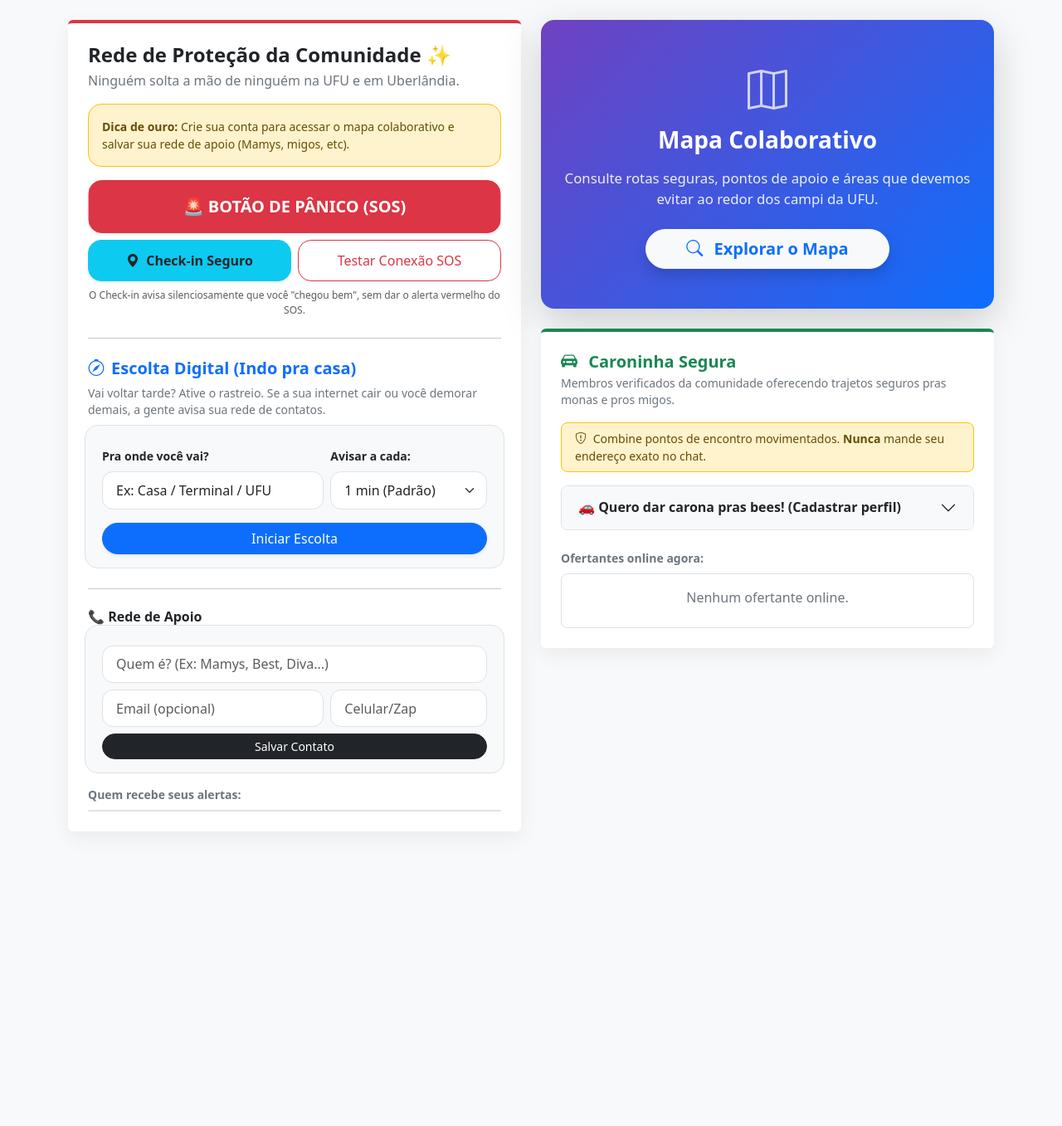
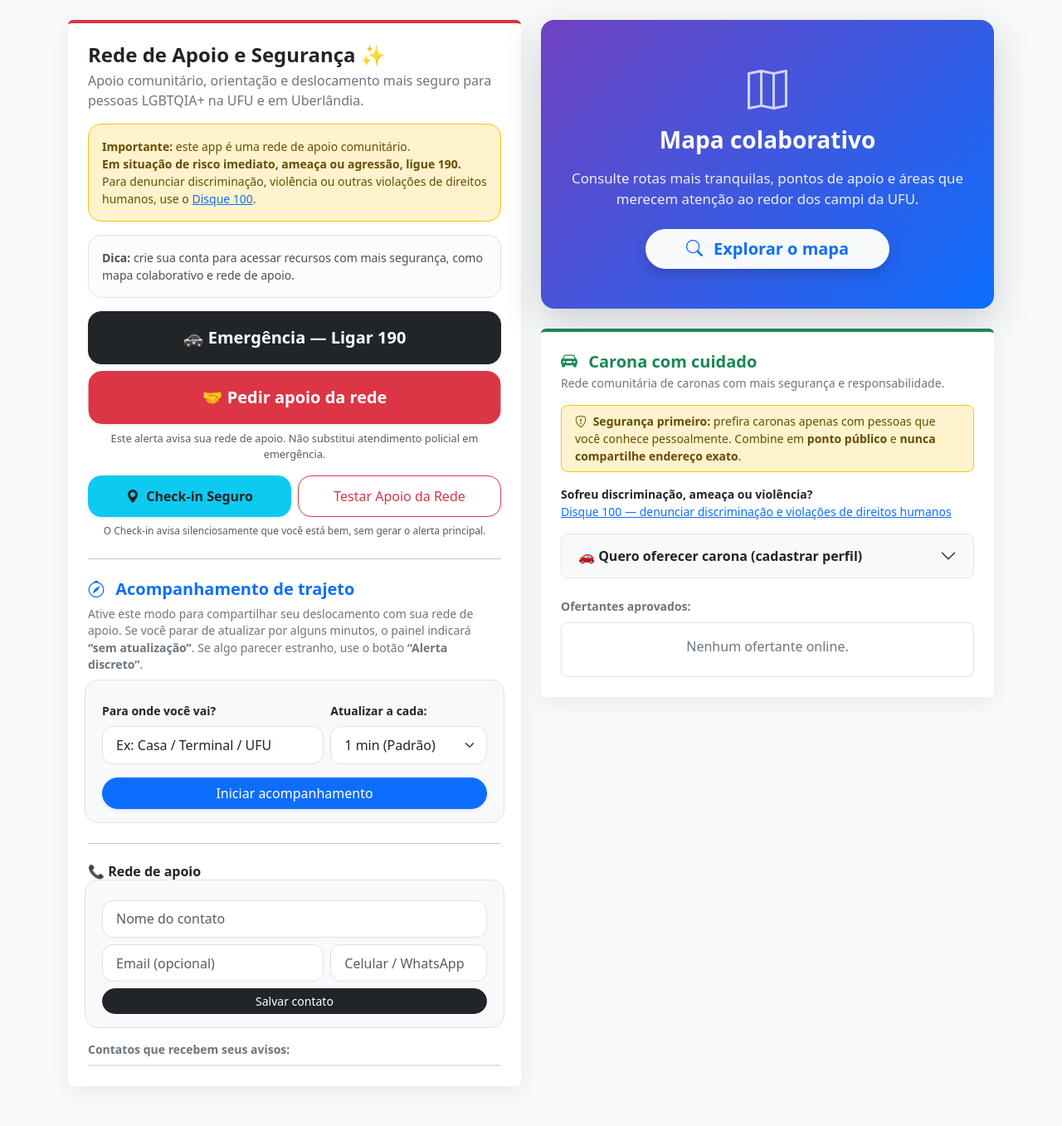
Before and after one commit to sabrinaandraderocha-cmyk/rainbowsafe, a Flask app: page / in a window 1280 px wide. Shown: the part 56-1413 px from the top of the page at 83% size. Before the commit the page ends 1034 px from the top, so only its background shows below. Run offline with Flask 3, Linux system fonts and the light colour scheme; data that the repository does not hold is empty; some libraries are stand-ins or nearby versions.

Commit message:
Update index.html

```diff
--- a/templates/index.html
+++ b/templates/index.html
@@ -41,19 +41,38 @@
       <div class="col-lg-6">
         <div class="card shadow-sm mb-4 border-top border-danger border-4">
           <div class="card-body p-4">
-            <h1 class="h4 fw-bold mb-1">Rede de Proteção da Comunidade ✨</h1>
-            <p class="text-secondary mb-3">Ninguém solta a mão de ninguém na UFU e em Uberlândia.</p>
+            <h1 class="h4 fw-bold mb-1">Rede de Apoio e Segurança ✨</h1>
+            <p class="text-secondary mb-3">
+              Apoio comunitário, orientação e deslocamento mais seguro para pessoas LGBTQIA+ na UFU e em Uberlândia.
+            </p>
+
+            <div class="alert alert-warning rounded-4 small border-warning">
+              <strong>Importante:</strong> este app é uma rede de apoio comunitário.
+              <br>
+              <strong>Em situação de risco imediato, ameaça ou agressão, ligue 190.</strong>
+              <br>
+              Para denunciar discriminação, violência ou outras violações de direitos humanos, use o
+              <a href="{{ safety.human_rights_report_url }}" target="_blank" rel="noopener noreferrer">Disque 100</a>.
+            </div>
 
             {% if not logged_in %}
-              <div class="alert alert-warning rounded-4 small border-warning">
-                <strong>Dica de ouro:</strong> Crie sua conta para acessar o mapa colaborativo e salvar sua rede de apoio (Mamys, migos, etc).
+              <div class="alert alert-light rounded-4 small border">
+                <strong>Dica:</strong> crie sua conta para acessar recursos com mais segurança, como mapa colaborativo e rede de apoio.
               </div>
             {% endif %}
 
-            <div class="d-grid gap-2 mb-2">
+            <div class="d-grid gap-2 mb-3">
+              <a href="tel:190" class="btn btn-dark btn-lg rounded-4 py-3 shadow-sm fw-bold">
+                🚓 Emergência — Ligar 190
+              </a>
+
               <button id="btnSOS" class="btn btn-danger btn-lg rounded-4 py-3 shadow-sm fw-bold">
-                🚨 BOTÃO DE PÂNICO (SOS)
+                🤝 Pedir apoio da rede
               </button>
+
+              <div class="small text-muted text-center" style="font-size: 0.8rem;">
+                Este alerta avisa sua rede de apoio. Não substitui atendimento policial em emergência.
+              </div>
             </div>
 
             <div class="row g-2">
@@ -64,30 +83,34 @@
               </div>
               <div class="col-sm-6">
                 <button id="btnTest" class="btn btn-outline-danger w-100 rounded-4" style="padding: 12px 0;">
-                  Testar Conexão SOS
+                  Testar Apoio da Rede
                 </button>
               </div>
             </div>
 
             <div class="small text-muted mt-2 text-center" style="font-size: 0.75rem;">
-              O Check-in avisa silenciosamente que você "chegou bem", sem dar o alerta vermelho do SOS.
+              O Check-in avisa silenciosamente que você está bem, sem gerar o alerta principal.
             </div>
 
             <hr class="my-4">
 
-            <h2 class="h5 fw-bold mb-2 text-primary"><i class="bi bi-compass me-2"></i>Escolta Digital (Indo pra casa)</h2>
+            <h2 class="h5 fw-bold mb-2 text-primary">
+              <i class="bi bi-compass me-2"></i> Acompanhamento de trajeto
+            </h2>
             <p class="small text-secondary mb-3">
-              Vai voltar tarde? Ative o rastreio. Se a sua internet cair ou você demorar demais, a gente avisa sua rede de contatos.
+              Ative este modo para compartilhar seu deslocamento com sua rede de apoio.
+              Se você parar de atualizar por alguns minutos, o painel indicará <strong>“sem atualização”</strong>.
+              Se algo parecer estranho, use o botão <strong>“Alerta discreto”</strong>.
             </p>
 
             <div class="row g-2 align-items-end p-3 bg-light rounded-4 border">
               <div class="col-md-7">
-                <label class="form-label small fw-semibold">Pra onde você vai?</label>
+                <label class="form-label small fw-semibold">Para onde você vai?</label>
                 <input id="walkLabel" class="form-control bg-white" value="Ex: Casa / Terminal / UFU">
               </div>
 
               <div class="col-md-5">
-                <label class="form-label small fw-semibold">Avisar a cada:</label>
+                <label class="form-label small fw-semibold">Atualizar a cada:</label>
                 <select id="walkInterval" class="form-select bg-white">
                   <option value="30">30 seg (Rápido)</option>
                   <option value="60" selected>1 min (Padrão)</option>
@@ -96,7 +119,9 @@
               </div>
 
               <div class="col-12 d-grid mt-3">
-                <button id="btnWalkStart" class="btn btn-primary rounded-pill shadow-sm">Iniciar Escolta</button>
+                <button id="btnWalkStart" class="btn btn-primary rounded-pill shadow-sm">
+                  Iniciar acompanhamento
+                </button>
               </div>
             </div>
 
@@ -104,8 +129,10 @@
               <div class="alert alert-primary rounded-4 shadow-sm border-primary">
                 <div class="d-flex justify-content-between align-items-start flex-wrap gap-2">
                   <div>
-                    <div class="fw-bold"><i class="bi bi-broadcast me-1"></i> Rota sendo monitorada</div>
-                    <div class="small mt-1">Cód. secreto: <span id="walkCode" class="font-monospace fw-bold bg-white px-2 py-1 rounded"></span></div>
+                    <div class="fw-bold"><i class="bi bi-broadcast me-1"></i> Trajeto em acompanhamento</div>
+                    <div class="small mt-1">
+                      Código: <span id="walkCode" class="font-monospace fw-bold bg-white px-2 py-1 rounded"></span>
+                    </div>
                     <div class="small text-secondary mt-2">
                       <i class="bi bi-clock-history me-1"></i> <span id="walkLastPing">Último check-in: —</span><br>
                       <i class="bi bi-hourglass-split me-1"></i> <span id="walkNextPing">Próximo em: —</span>
@@ -114,32 +141,38 @@
                 </div>
 
                 <div class="d-flex gap-2 flex-wrap mt-3 pt-3 border-top border-primary border-opacity-25">
-                  <button id="btnCopyLink" class="btn btn-sm btn-outline-primary rounded-pill flex-fill"><i class="bi bi-share me-1"></i> Link pra Mamys</button>
-                  <button id="btnWalkUncomfortable" class="btn btn-sm btn-warning rounded-pill flex-fill fw-bold text-dark"><i class="bi bi-exclamation-circle me-1"></i> Alerta Discreto</button>
-                  <button id="btnWalkFinish" class="btn btn-sm btn-success rounded-pill flex-fill fw-bold"><i class="bi bi-check2-circle me-1"></i> Cheguei Bem</button>
+                  <button id="btnCopyLink" class="btn btn-sm btn-outline-primary rounded-pill flex-fill">
+                    <i class="bi bi-share me-1"></i> Compartilhar link
+                  </button>
+                  <button id="btnWalkUncomfortable" class="btn btn-sm btn-warning rounded-pill flex-fill fw-bold text-dark">
+                    <i class="bi bi-exclamation-circle me-1"></i> Alerta discreto
+                  </button>
+                  <button id="btnWalkFinish" class="btn btn-sm btn-success rounded-pill flex-fill fw-bold">
+                    <i class="bi bi-check2-circle me-1"></i> Cheguei bem
+                  </button>
                 </div>
               </div>
             </div>
 
             <hr class="my-4">
 
-            <h2 class="h6 fw-bold mb-2">📞 Rede de Apoio</h2>
+            <h2 class="h6 fw-bold mb-2">📞 Rede de apoio</h2>
             <form id="contactForm" class="row g-2 bg-light p-3 rounded-4 border mb-3">
               <div class="col-12">
-                <input class="form-control bg-white" name="name" placeholder="Quem é? (Ex: Mamys, Best, Diva...)" required>
+                <input class="form-control bg-white" name="name" placeholder="Nome do contato" required>
               </div>
               <div class="col-md-7">
                 <input class="form-control bg-white" type="email" name="email" placeholder="Email (opcional)">
               </div>
               <div class="col-md-5">
-                <input class="form-control bg-white" type="tel" name="phone" placeholder="Celular/Zap">
+                <input class="form-control bg-white" type="tel" name="phone" placeholder="Celular / WhatsApp">
               </div>
               <div class="col-12 d-grid mt-2">
-                <button class="btn btn-dark rounded-pill btn-sm">Salvar Contato</button>
+                <button class="btn btn-dark rounded-pill btn-sm">Salvar contato</button>
               </div>
             </form>
 
-            <div class="small text-secondary fw-semibold mb-2">Quem recebe seus alertas:</div>
+            <div class="small text-secondary fw-semibold mb-2">Contatos que recebem seus avisos:</div>
             <ul id="contactsList" class="list-group list-group-flush border rounded-3"></ul>
           </div>
         </div>
@@ -147,35 +180,46 @@
 
       <div class="col-lg-6">
 
-        <div class="card shadow-lg border-0 bg-gradient-primary rounded-4 mb-4" style="transition: transform 0.2s;">
+        <div class="card shadow-lg border-0 bg-gradient-primary rounded-4 mb-4">
           <div class="card-body text-center py-5 px-4">
             <i class="bi bi-map text-white opacity-75 mb-2 d-block" style="font-size: 3rem;"></i>
-            <h2 class="h3 fw-bold mb-3">Mapa Colaborativo</h2>
+            <h2 class="h3 fw-bold mb-3">Mapa colaborativo</h2>
             <p class="mb-4 text-white" style="font-size: 1.05rem; opacity: 0.9;">
-              Consulte rotas seguras, pontos de apoio e áreas que devemos evitar ao redor dos campi da UFU.
+              Consulte rotas mais tranquilas, pontos de apoio e áreas que merecem atenção ao redor dos campi da UFU.
             </p>
             <a href="/mapa" class="btn btn-light btn-lg rounded-pill px-5 fw-bold text-primary shadow">
-              <i class="bi bi-search me-2"></i> Explorar o Mapa
+              <i class="bi bi-search me-2"></i> Explorar o mapa
             </a>
           </div>
         </div>
 
         <div class="card shadow-sm border-top border-success border-4">
           <div class="card-body p-4">
-            <h2 class="h5 fw-bold mb-1 text-success"><i class="bi bi-car-front-fill me-2"></i> Caroninha Segura</h2>
+            <h2 class="h5 fw-bold mb-1 text-success">
+              <i class="bi bi-car-front-fill me-2"></i> Carona com cuidado
+            </h2>
             <p class="small text-secondary mb-3">
-              Membros verificados da comunidade oferecendo trajetos seguros pras monas e pros migos.
+              Rede comunitária de caronas com mais segurança e responsabilidade.
             </p>
 
             <div class="alert alert-warning rounded-3 small border-warning py-2">
-              <i class="bi bi-shield-exclamation me-1"></i> Combine pontos de encontro movimentados. <strong>Nunca</strong> mande seu endereço exato no chat.
+              <i class="bi bi-shield-exclamation me-1"></i>
+              <strong>Segurança primeiro:</strong> prefira caronas apenas com pessoas que você conhece pessoalmente.
+              Combine em <strong>ponto público</strong> e <strong>nunca compartilhe endereço exato</strong>.
+            </div>
+
+            <div class="small mb-3">
+              <strong>Sofreu discriminação, ameaça ou violência?</strong><br>
+              <a href="{{ safety.human_rights_report_url }}" target="_blank" rel="noopener noreferrer">
+                {{ safety.human_rights_report_label }}
+              </a>
             </div>
 
             <div class="accordion mb-4" id="accordionCarpool">
               <div class="accordion-item border rounded-3 overflow-hidden">
                 <h2 class="accordion-header">
                   <button class="accordion-button collapsed fw-semibold bg-light" type="button" data-bs-toggle="collapse" data-bs-target="#collapseCarpool">
-                    🚗 Quero dar carona pras bees! (Cadastrar perfil)
+                    🚗 Quero oferecer carona (cadastrar perfil)
                   </button>
                 </h2>
                 <div id="collapseCarpool" class="accordion-collapse collapse" data-bs-parent="#accordionCarpool">
@@ -184,15 +228,35 @@
                       <div class="col-12">
                         <input class="form-control" name="full_name" placeholder="Seu nome completo" required>
                       </div>
+
                       <div class="col-12">
-                        <input class="form-control" type="email" name="email" placeholder="Seu email institucional" required>
+                        <input class="form-control" type="email" name="email" placeholder="Seu email" required>
                       </div>
+
                       <div class="col-12">
-                        <input class="form-control" type="tel" name="phone" placeholder="Telefone de contato">
+                        <input class="form-control" type="tel" name="phone" placeholder="Telefone de contato" required>
                       </div>
+
+                      <div class="col-md-6">
+                        <input class="form-control" name="ride_from" placeholder="De onde você sai?">
+                      </div>
+
+                      <div class="col-md-6">
+                        <input class="form-control" name="ride_to" placeholder="Para onde você vai?">
+                      </div>
+
+                      <div class="col-md-6">
+                        <input class="form-control" name="ride_time" placeholder="Horário aproximado">
+                      </div>
+
+                      <div class="col-md-6">
+                        <input class="form-control" name="meeting_point" placeholder="Ponto de encontro público">
+                      </div>
+
                       <div class="col-12 d-grid mt-2">
-                        <button class="btn btn-success rounded-pill">Enviar Perfil para Aprovação</button>
+                        <button class="btn btn-success rounded-pill">Enviar perfil para aprovação</button>
                       </div>
+
                       <div class="col-12 text-center mt-2">
                         <div id="rideApplyStatus" class="small"></div>
                       </div>
@@ -202,7 +266,7 @@
               </div>
             </div>
 
-            <div class="small text-secondary fw-semibold mb-2">Ofertantes online agora:</div>
+            <div class="small text-secondary fw-semibold mb-2">Ofertantes aprovados:</div>
             <ul id="rideApprovedList" class="list-group list-group-flush border rounded-3"></ul>
           </div>
         </div>
@@ -220,12 +284,12 @@
             <i class="bi bi-car-front-fill text-primary fs-4"></i>
           </div>
           <h5 class="modal-title h6 fw-bold mb-0">Conversando com <span id="chatWith" class="text-info"></span></h5>
-          <span class="badge bg-success mt-1 rounded-pill" style="font-size: 0.65rem;">Conexão Segura</span>
+          <span class="badge bg-success mt-1 rounded-pill" style="font-size: 0.65rem;">Conexão segura</span>
         </div>
 
         <div class="modal-body p-0 d-flex flex-column" style="background-color: #e9ecef;">
           <div class="bg-warning text-dark text-center p-2 small fw-semibold shadow-sm" style="font-size: 0.8rem; z-index: 10;">
-            <i class="bi bi-exclamation-triangle-fill me-1"></i> Não envie seu endereço exato.
+            <i class="bi bi-exclamation-triangle-fill me-1"></i> Não envie endereço exato.
           </div>
 
           <div id="chatMsgs" class="p-3" style="min-height: 350px; max-height: 450px; overflow-y: auto; flex: 1;">
@@ -241,7 +305,7 @@
           </div>
           <div class="d-flex justify-content-between align-items-center w-100 px-1 mt-1">
             <button id="chatReport" class="btn btn-sm btn-link text-danger text-decoration-none p-0 fw-semibold" style="font-size: 0.8rem;">
-              <i class="bi bi-flag-fill me-1"></i> Denunciar Comportamento
+              <i class="bi bi-flag-fill me-1"></i> Denunciar comportamento
             </button>
             <div class="small text-secondary" id="chatStatus" style="font-size: 0.8rem;"></div>
           </div>
```
